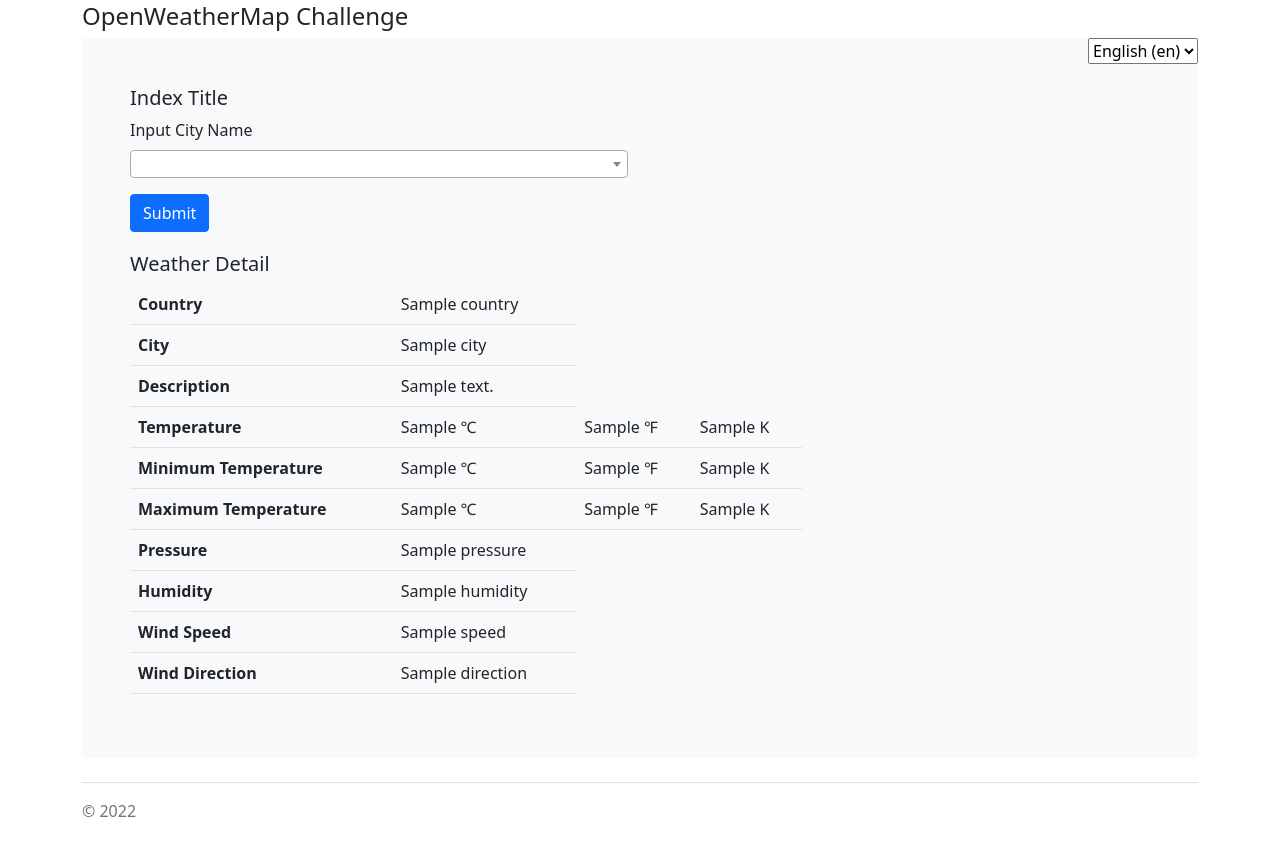
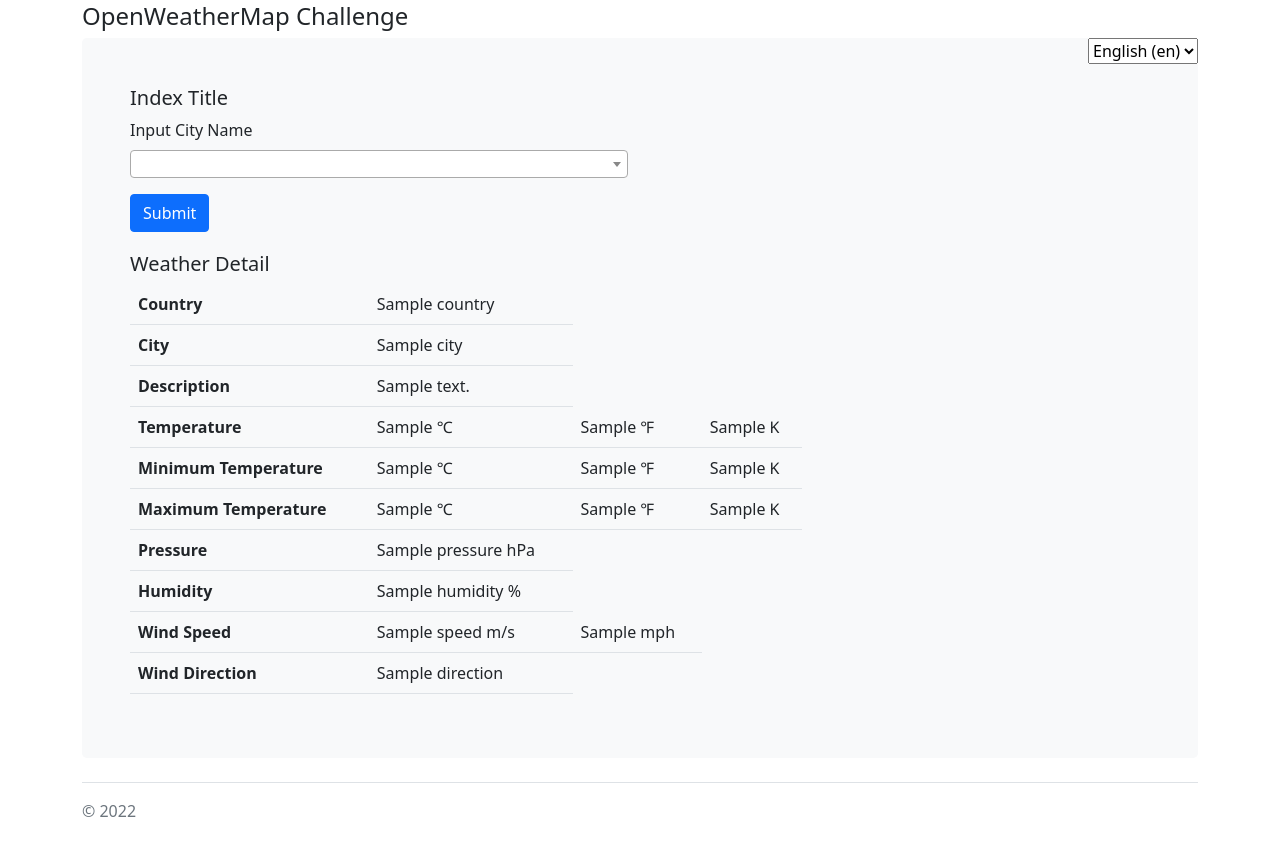
Before and after one commit to linxlunx/weatherchallenge, a Django app: template templates/openweathermap/index.html in a window 1280 px wide. Shown: the part 26-873 px from the top of the page. Run offline with Django 4.2, Linux system fonts and the light colour scheme; the template is opened without the code that fills it: most values are stand-ins (such as "Sample title", 1, 10 or a date in 2020); some libraries are stand-ins or nearby versions.

Commit message:
Add units
- Add pressure unit
- Add humidity unit
- Add wind speed in mph

```diff
--- a/openweathermap/utils.py
+++ b/openweathermap/utils.py
@@ -97,5 +97,7 @@
         resp['temperatures_min'] = self.convert_temperature(resp['main']['temp_min'])
         resp['temperatures_max'] = self.convert_temperature(resp['main']['temp_max'])
 
+        resp['wind']['speed_mph'] = '{:.2f}'.format(resp['wind']['speed'] * 2.237)
+
         cache.set(f'{self.lang}_{lat}_{lon}', resp)
         return resp
--- a/templates/openweathermap/index.html
+++ b/templates/openweathermap/index.html
@@ -67,15 +67,17 @@
                     </tr>
                     <tr>
                         <th>{% trans "Pressure" %}</th>
-                        <td>{{ weather.main.pressure }}</td>
+                        <td>{{ weather.main.pressure }} hPa</td>
                     </tr>
                     <tr>
                         <th>{% trans "Humidity" %}</th>
-                        <td>{{ weather.main.humidity }}</td>
+                        <td>{{ weather.main.humidity }} %</td>
                     </tr>
                     <tr>
                         <th>{% trans "Wind Speed" %}</th>
-                        <td>{{ weather.wind.speed }}</td>
+                        <td>{{ weather.wind.speed }} m/s</td>
+                        <td>{{ weather.wind.speed_mph }} mph</td>
+
                     </tr>
                     <tr>
                         <th>{% trans "Wind Direction" %}</th>
```
